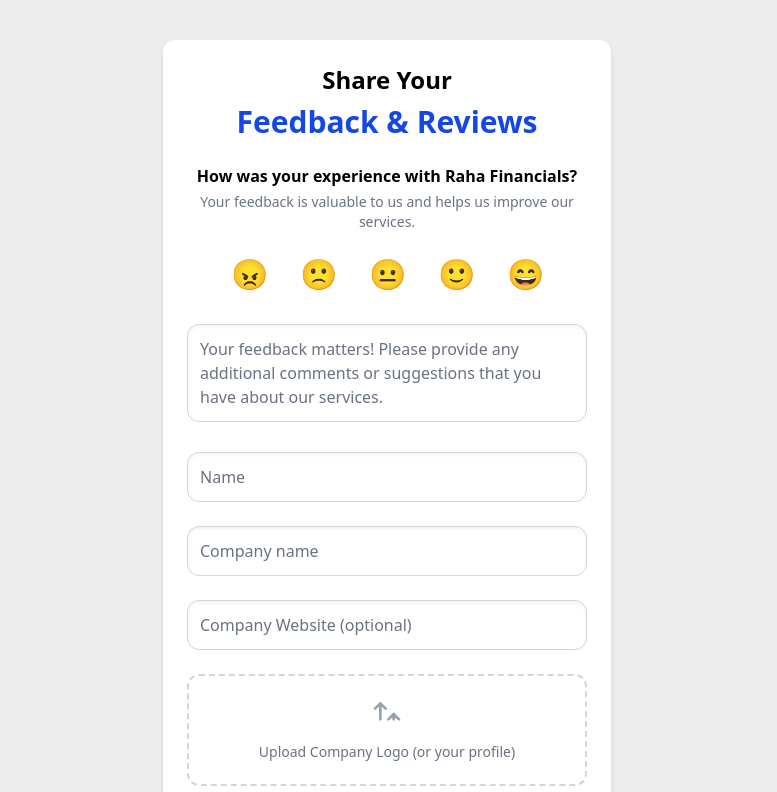
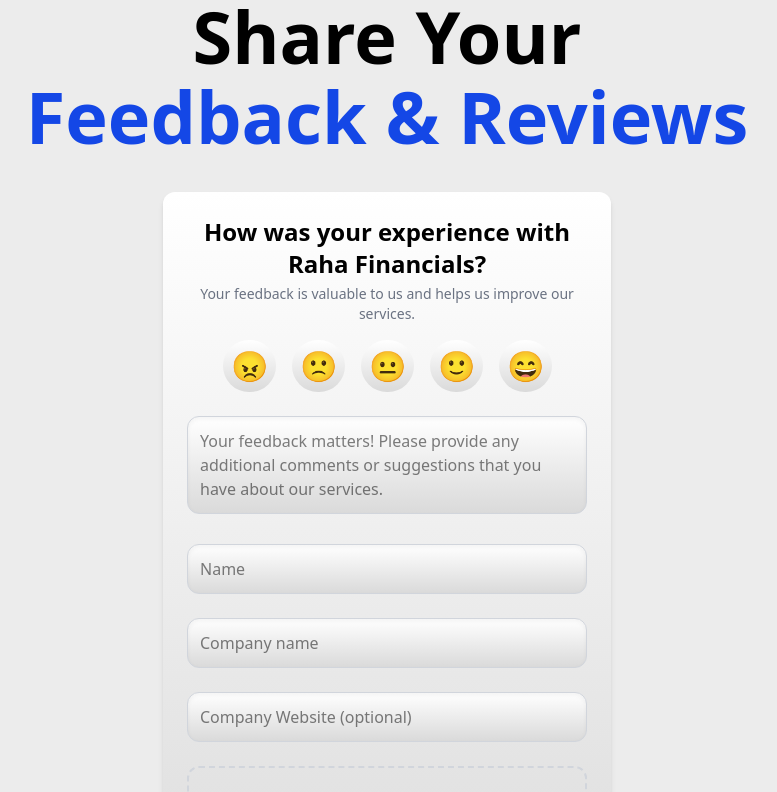
Before and after one commit to umarahmed707/Raha_web, a React (Vite) app: page / in a window 1280 px wide. Shown: the top 792 px of the page, without its empty margins (253-1030 px from the left). Built offline with nearby package versions, Linux system fonts and the light colour scheme.

Commit message:
updated the web

```diff
--- a/src/Contact/Feedbackform.jsx
+++ b/src/Contact/Feedbackform.jsx
@@ -33,15 +33,17 @@
   };
 
   return (
-    <div className="max-w-md mx-auto mt-10 p-6 bg-white rounded-xl shadow-md">
-      <h2 className="text-2xl font-semibold text-center mb-2">Share Your</h2>
-      <h3 className="text-3xl font-semibold text-center text-blue-700 mb-6">
+    <>
+    <h2 className="text-7xl font-semibold text-center mb-2">Share Your</h2>
+      <h3 className="text-7xl font-semibold text-center text-blue-700 mb-6">
         Feedback & Reviews
       </h3>
 
+    <div className="max-w-md mx-auto mt-10 p-6 bg-gradient-to-b from-[#ffffff] to-[#DADADA] rounded-xl shadow-md">
+
       <form onSubmit={handleSubmit} className="space-y-6">
         <div>
-          <p className="text-center font-semibold mb-1">
+          <p className="text-center font-bold mb-1 text-2xl">
             How was your experience with <span className="font-bold">Raha Financials?</span>
           </p>
           <p className="text-center text-gray-500 mb-4 text-sm">
@@ -55,9 +57,9 @@
                 type="button"
                 title={rate.title}
                 onClick={() => setSelectedRating(idx)}
-                className={`text-3xl p-2 rounded-full transition-colors ${
-                  selectedRating === idx ? 'bg-blue-100' : 'hover:bg-gray-100'
-                }`}
+                className='text-3xl p-2 rounded-full transition-colors bg-gradient-to-b from-[#ffffff] to-[#DADADA]'
+
+
               >
                 {rate.label}
               </button>
@@ -68,7 +70,7 @@
         <textarea
           placeholder="Your feedback matters! Please provide any additional comments or suggestions that you have about our services."
           rows={3}
-          className="w-full rounded-xl border border-gray-300 p-3 shadow-inner resize-none placeholder-gray-500 focus:outline-none focus:ring-2 focus:ring-blue-400"
+          className="w-full rounded-xl border border-gray-300 p-3 shadow-inner resize-none bg-gradient-to-b from-[#ffffff] to-[#DADADA] focus:outline-none focus:ring-2 focus:ring-blue-400"
         ></textarea>
 
         <input
@@ -77,7 +79,7 @@
           placeholder="Name"
           value={formData.name}
           onChange={handleInputChange}
-          className="w-full rounded-xl border border-gray-300 p-3 shadow-inner placeholder-gray-500 focus:outline-none focus:ring-2 focus:ring-blue-400"
+          className="w-full rounded-xl border border-gray-300 p-3 shadow-inner bg-gradient-to-b from-[#ffffff] to-[#DADADA] focus:outline-none focus:ring-2 focus:ring-blue-400"
           required
         />
 
@@ -87,7 +89,7 @@
           placeholder="Company name"
           value={formData.companyName}
           onChange={handleInputChange}
-          className="w-full rounded-xl border border-gray-300 p-3 shadow-inner placeholder-gray-500 focus:outline-none focus:ring-2 focus:ring-blue-400"
+          className="w-full rounded-xl border border-gray-300 p-3 shadow-inner bg-gradient-to-b from-[#ffffff] to-[#DADADA] focus:outline-none focus:ring-2 focus:ring-blue-400"
           required
         />
 
@@ -97,12 +99,12 @@
           placeholder="Company Website (optional)"
           value={formData.website}
           onChange={handleInputChange}
-          className="w-full rounded-xl border border-gray-300 p-3 shadow-inner placeholder-gray-500 focus:outline-none focus:ring-2 focus:ring-blue-400"
+          className="w-full rounded-xl border border-gray-300 p-3 shadow-inner bg-gradient-to-b from-[#ffffff] to-[#DADADA] focus:outline-none focus:ring-2 focus:ring-blue-400"
         />
 
         <label
           htmlFor="logo-upload"
-          className="flex flex-col items-center justify-center w-full h-28 px-4 transition bg-white border-2 border-gray-300 border-dashed rounded-xl cursor-pointer hover:border-blue-400 focus:outline-none"
+          className="flex flex-col items-center justify-center w-full h-28 px-4 transition bbg-gradient-to-b from-[#ffffff] to-[#DADADA] border-2 border-gray-300 border-dashed rounded-xl cursor-pointer hover:border-blue-400 focus:outline-none"
         >
           <svg
             className="w-8 h-8 mb-3 text-gray-400"
@@ -136,5 +138,6 @@
         </button>
       </form>
     </div>
+    </>
   );
 }
```
